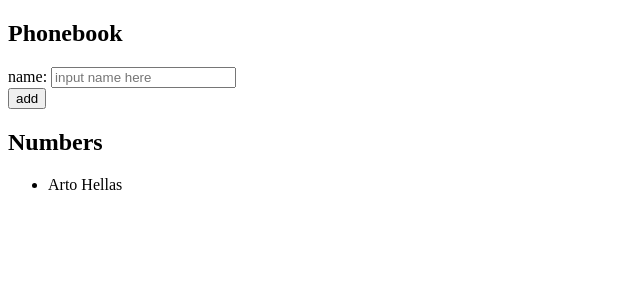
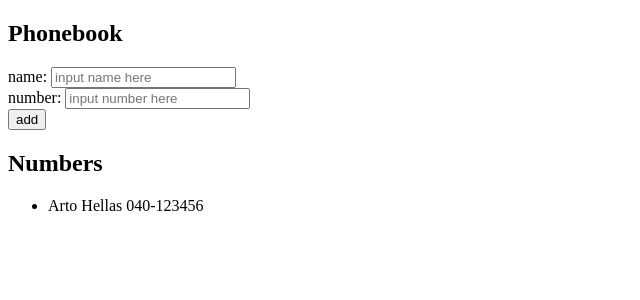
Before and after one commit to absolutepraya/fullstackopen-part2, a React (Vite) app in the folder phonebook/: page / in a window 1280 px wide. Shown: the top 300 px of the page, without its empty margins (0-640 px from the left). Built offline with nearby package versions, Linux system fonts and the light colour scheme.

Commit message:
finished exercise 2.8

```diff
--- a/phonebook/src/App.jsx
+++ b/phonebook/src/App.jsx
@@ -1,8 +1,9 @@
 import { useState } from 'react';
 
 const App = () => {
-	const [persons, setPersons] = useState([{ name: 'Arto Hellas' }]);
+	const [persons, setPersons] = useState([{ name: 'Arto Hellas', number: '040-123456'}]);
 	const [newName, setNewName] = useState('');
+	const [newNumber, setNewNumber] = useState('');
 
 	const addPerson = e => {
 		e.preventDefault();
@@ -11,13 +12,23 @@ const App = () => {
 			alert(`${newName} is already added to phonebook`);
 			return;
 		}
-		const newPerson = { name: newName };
+		// check if the number already exists
+		if (persons.find(person => person.number == newNumber)) {
+			alert(`${newNumber} is the number of another person in the phonebook`);
+			return;
+		}
+		const newPerson = { name: newName, number: newNumber };
 		setPersons(persons.concat(newPerson));
 	}
 
 	const handleNameChange = e => {
 		// console.log(e.target.value);
 		setNewName(e.target.value);
+	}
+
+	const handleNumberChange = e => {
+		// console.log(e.target.value);
+		setNewNumber(e.target.value);
 	}
 
 	return (
@@ -29,6 +40,9 @@ const App = () => {
 					name: <input placeholder='input name here' onChange={handleNameChange}/>
 				</div>
 				<div>
+					number: <input placeholder='input number here' onChange={handleNumberChange}/>
+				</div>
+				<div>
 					<button type='submit'>add</button>
 				</div>
 			</form>
@@ -37,7 +51,7 @@ const App = () => {
 			<ul>
 				{persons.map((person) => (
 					<li key={person.name}>
-						{person.name}
+						{person.name} {person.number}
 					</li>
 				))}
 			</ul>
```
